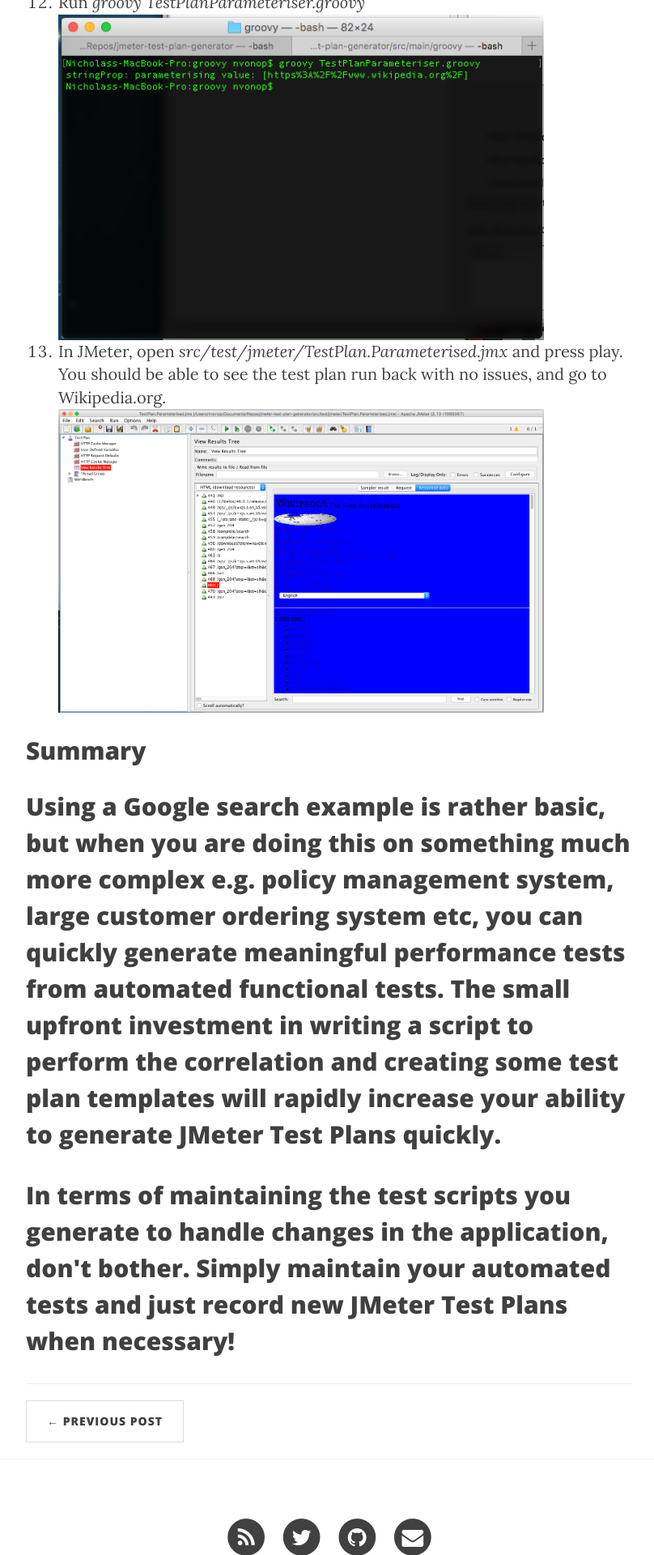
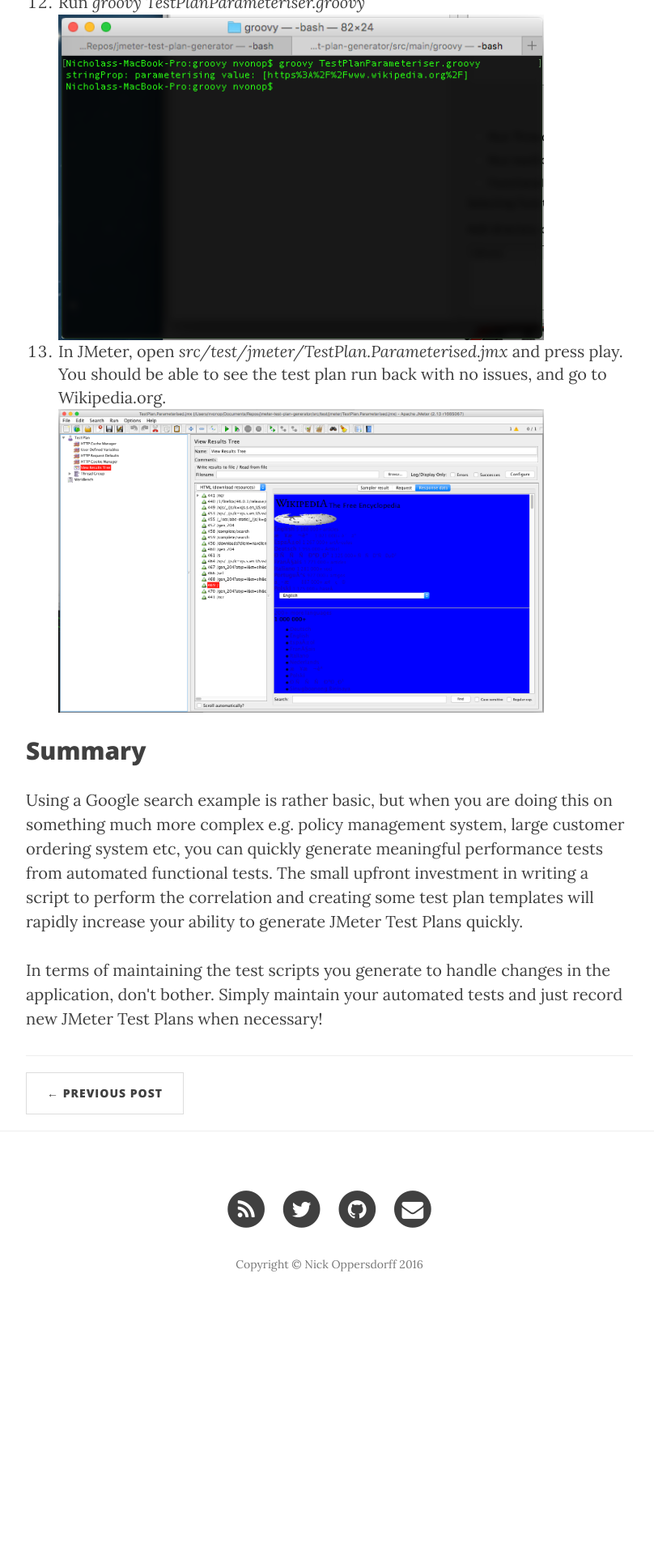
Before and after one commit to testworx/testworx.github.io, a Jekyll site: the page built from _posts/2016-07-19-dynamic-generation-of-jmeter-scripts-pt3.markdown, in a window 1280 px wide. Shown: the part 4480-6400 px from the top of the page at 81% size, without its empty margins (233-1041 px from the left). Built offline with Jekyll 4.4.1, drawn with Linux system fonts in a browser that asks for light colours; nearby versions of some CDN libraries; after the commit the page ends 6117 px from its top, so only the background shows below that.

Commit message:
Fixed a formatting issue

```diff
--- a/_posts/2016-07-19-dynamic-generation-of-jmeter-scripts-pt3.markdown
+++ b/_posts/2016-07-19-dynamic-generation-of-jmeter-scripts-pt3.markdown
@@ -95,6 +95,6 @@ header-img: "img/post-bg-02.jpg"
   </ol>
 </p>
 
-<h2>Summary<h2>
+<h2>Summary</h2>
 <p>Using a Google search example is rather basic, but when you are doing this on something much more complex e.g. policy management system, large customer ordering system etc, you can quickly generate meaningful performance tests from automated functional tests.  The small upfront investment in writing a script to perform the correlation and creating some test plan templates will rapidly increase your ability to generate JMeter Test Plans quickly.</p>
 <p>In terms of maintaining the test scripts you generate to handle changes in the application, don't bother.  Simply maintain your automated tests and just record new JMeter Test Plans when necessary!</p>
```
